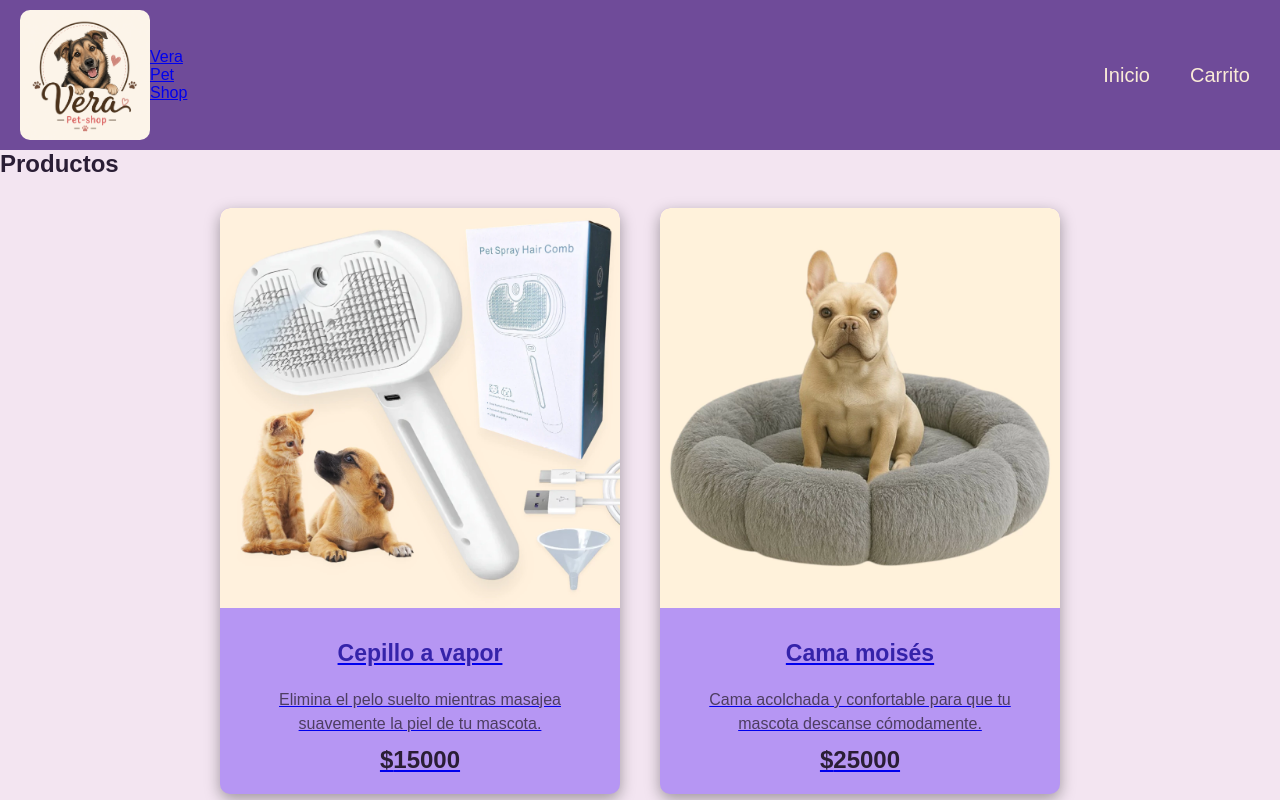
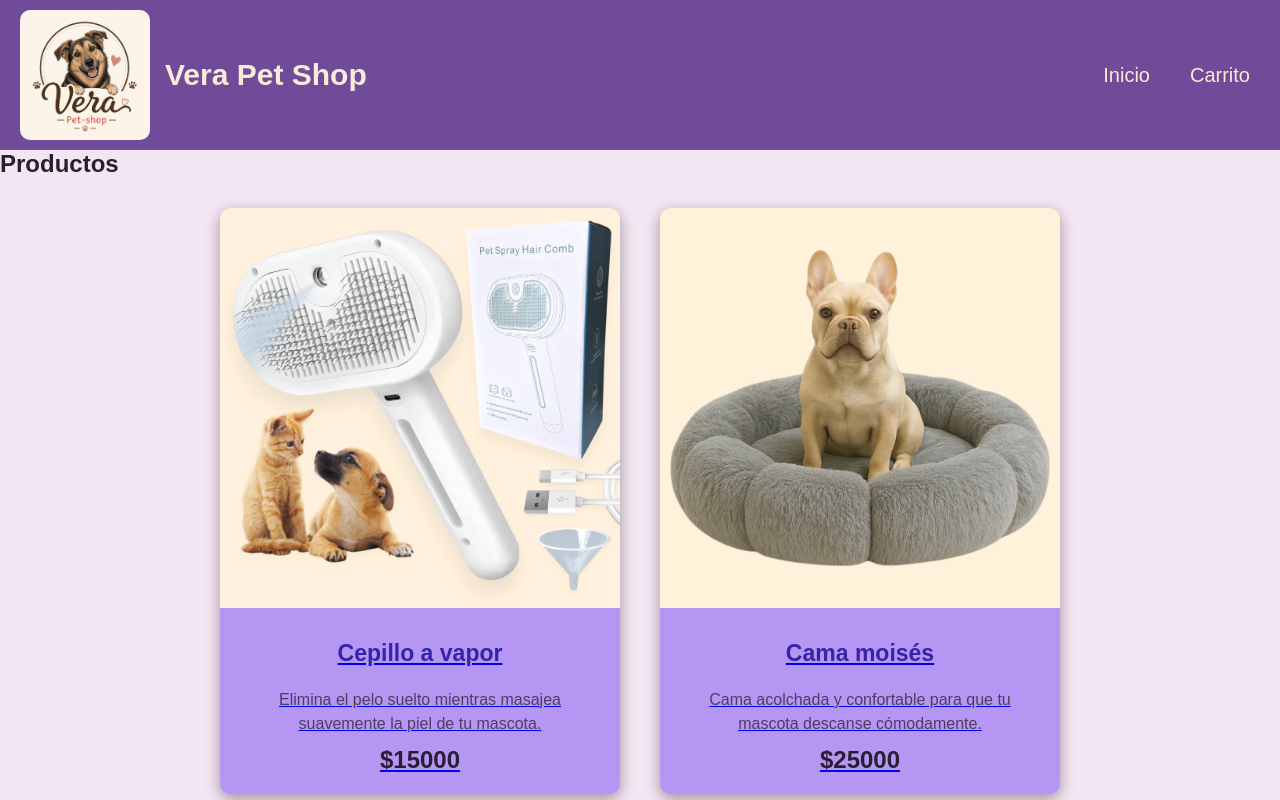
Before and after one commit to medinalf/PreEntregaReact2026, a React (Vite) app: page / in a window 1280 px wide. Shown: the top 800 px of the page. Built offline with nearby package versions, Linux system fonts and the light colour scheme.

Commit message:
Mejora del logo

```diff
--- a/src/components/Header/Header.css
+++ b/src/components/Header/Header.css
@@ -16,3 +16,18 @@ header {
   height: auto;
   border-radius: 1rem;
 }
+.logo-link {
+  display: flex;
+  align-items: center;
+  gap: 1.5rem;
+  text-decoration: none;
+  color: inherit;
+}
+.brand-name {
+  font-size: 3rem;
+  font-weight: bold;
+  transition: color 0.3s;
+}
+.logo-link:hover .brand-name {
+  color: #f5be4f;
+}
--- a/src/components/Header/Header.jsx
+++ b/src/components/Header/Header.jsx
@@ -7,9 +7,9 @@ export const Header = () => {
   return (
     <header>
       <div className="logo-container">
-        <Link className="logo" to={"/"}>
+        <Link className="logo-link" to={"/"}>
           <img src={logo} alt="Logo de Vera Pet Shop" className="logo" />
-          <span>Vera Pet Shop</span>
+          <span className="brand-name"> Vera Pet Shop</span>
         </Link>
       </div>
       <Nav />
```
